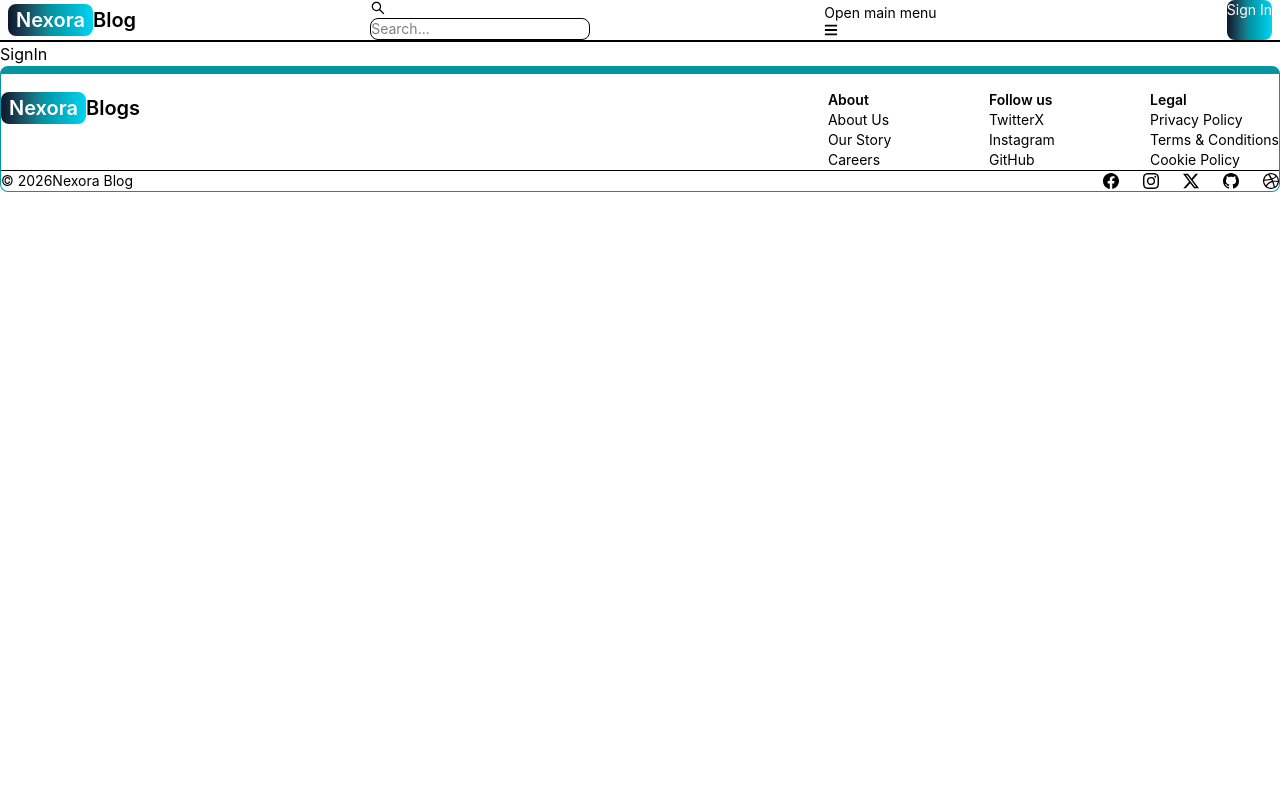
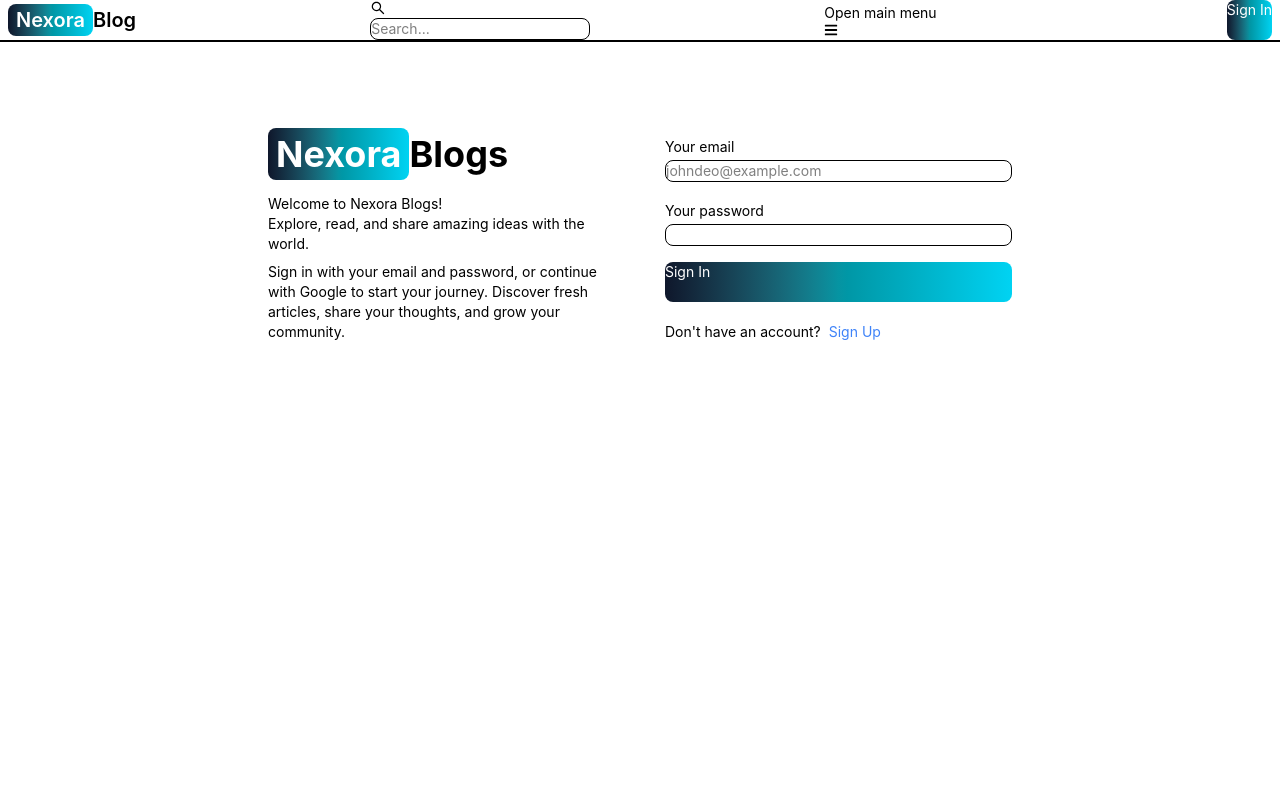
Before and after one commit to dilekhashakthi/Blog-Website-MERN, a React app in the folder Frontend/: page /sign-in in a window 1280 px wide. Shown: the top 800 px of the page. Built offline with nearby package versions, Linux system fonts and the light colour scheme; the HTML template or start-up script is replaced by a standard one.

Commit message:
Complete sign in page functionality

```diff
--- a/Frontend/src/pages/SignIn.jsx
+++ b/Frontend/src/pages/SignIn.jsx
@@ -1,9 +1,136 @@
-import React from 'react'
+import React, { useState } from "react";
+import { Alert, Button, Label, Spinner, TextInput } from "flowbite-react";
+import { Link, useNavigate } from "react-router-dom";
 
 const SignIn = () => {
+  const navigate = useNavigate();
+
+  const [formData, setFormData] = useState({});
+  const [errorMessage, setErrorMessage] = useState(null);
+  const [loading, setLoading] = useState(false);
+
+  const handleChange = (e) => {
+    const { name, value } = e.target;
+    setFormData((prev) => ({
+      ...prev,
+      [name]: value.trim(),
+    }));
+  };
+
+  const handleSubmit = async (e) => {
+    e.preventDefault();
+
+    if (!formData.email || !formData.password) {
+      return setErrorMessage("All fiels are required..!");
+    }
+
+    try {
+      setLoading(true);
+      setErrorMessage(null);
+      const response = await fetch("/api/auth/signin", {
+        method: "POST",
+        headers: { "Content-Type": "application/json" },
+        body: JSON.stringify(formData),
+      });
+
+      const data = await response.json();
+      if (data.success === false) {
+        return setErrorMessage(data.message);
+      }
+      setLoading(false);
+
+      if (response.ok) {
+        navigate("/");
+      }
+    } catch (error) {
+      setErrorMessage(error.message);
+      setLoading(false);
+    }
+  };
+
   return (
-    <div>SignIn</div>
-  )
-}
+    <div className="min-h-screen mt-20">
+      <div className="flex p-3 max-w-3xl mx-auto flex-col md:flex-row md:items-center gap-12.5">
+        {/* left side */}
+        <div className="flex-1">
+          <Link to="/" className="font-bold dark:text-white text-4xl">
+            <span className="px-2 py-1 bg-linear-to-r from-slate-900 via-teal-500 to-cyan-400 rounded-lg text-white">
+              Nexora
+            </span>
+            <span className="text-black dark:text-white">Blogs</span>
+          </Link>
 
-export default SignIn
+          {/* Welcome Text */}
+          <p className="text-sm mt-5">
+            Welcome to Nexora Blogs! <br />
+            Explore, read, and share amazing ideas with the world.
+          </p>
+
+          {/* Mini Description */}
+          <p className="text-sm mt-2">
+            Sign in with your email and password, or continue with Google to
+            start your journey. Discover fresh articles, share your thoughts,
+            and grow your community.
+          </p>
+        </div>
+
+        {/* right side */}
+        <div className="flex-1">
+          <form className="flex flex-col gap-4" onSubmit={handleSubmit}>
+
+            <div>
+              <Label htmlFor="email">Your email</Label>
+              <TextInput
+                type="email"
+                id="email"
+                name="email"
+                placeholder="johndeo@example.com"
+                onChange={handleChange}
+              />
+            </div>
+
+            <div>
+              <Label htmlFor="password">Your password</Label>
+              <TextInput
+                type="password"
+                id="password"
+                name="password"
+                onChange={handleChange}
+              />
+            </div>
+
+            <Button
+              className="bg-linear-to-r from-slate-900 via-teal-500 to-cyan-400"
+              type="submit"
+              disabled={loading}
+            >
+              {loading ? (
+                <>
+                  <Spinner size="sm" />
+                  <span className="pl-3">Loading...</span>
+                </>
+              ) : (
+                "Sign In"
+              )}
+            </Button>
+          </form>
+
+          <div className="flex gap-2 text-sm mt-5">
+            <span>Don't have an account? </span>
+            <Link to="/sign-up" className="text-blue-500">
+              Sign Up
+            </Link>
+          </div>
+
+          {errorMessage && (
+            <Alert className="mt-5" color="failure">
+              {errorMessage}
+            </Alert>
+          )}
+        </div>
+      </div>
+    </div>
+  );
+};
+
+export default SignIn;
```
